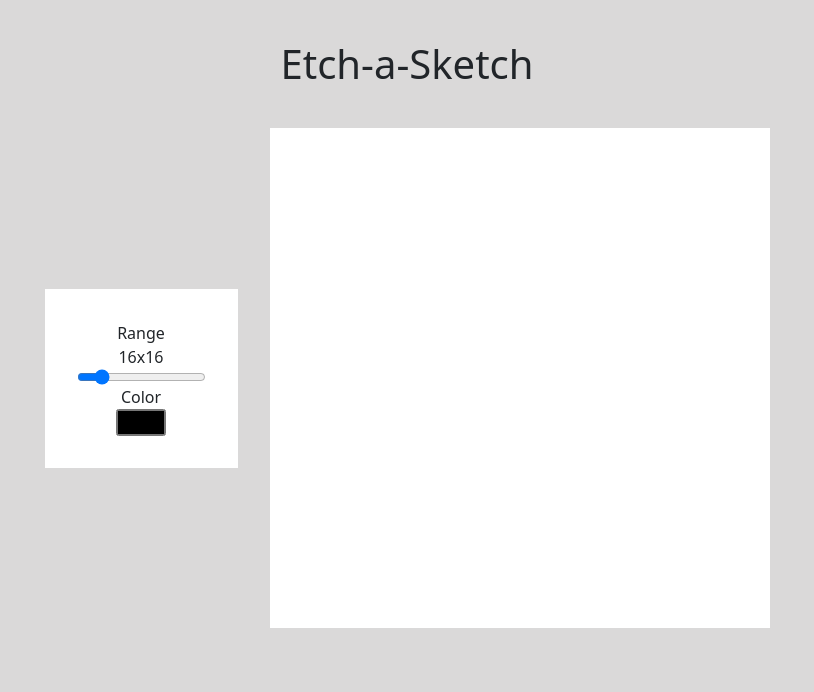
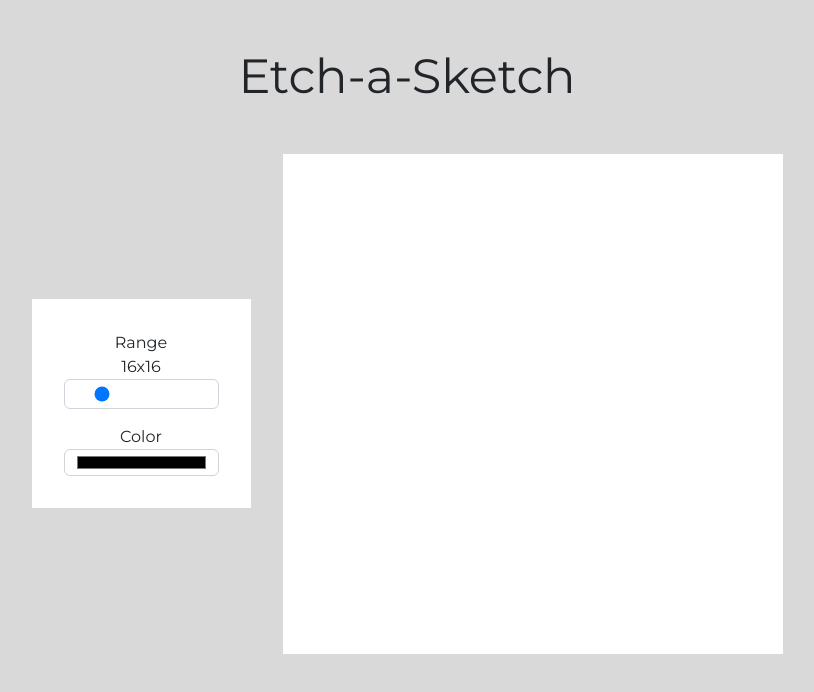
Before and after one commit to BegoRodriguez/etch-a-sketch, a plain HTML site: page index.html in a window 1280 px wide. Shown: the whole page, without its empty margins (233-1047 px from the left). Drawn offline with nearby package versions, Linux system fonts and the light colour scheme.

Commit message:
Add some styles

```diff
--- a/css/style.css
+++ b/css/style.css
@@ -1,3 +1,6 @@
+
+
+@import url('https://fonts.googleapis.com/css2?family=Montserrat:wght@200;300;400&display=swap');
 
 /* CSS Reset */
 * {
@@ -8,6 +11,7 @@
 
 body {
     background-color: rgb(218, 217, 217);
+    font-family: 'Montserrat', sans-serif;;
 }
 
 .container {
@@ -42,4 +46,5 @@ body {
 
 h1 {
     margin: 1em auto;
+    font-size: 3em;
 }
--- a/index.html
+++ b/index.html
@@ -16,9 +16,9 @@
                 <div class="controlers">
                     <label for="range">Range</label>
                     <div id="selectedRange">16x16</div>
-                    <input id="gridSize" name="gridSize" type="range" min="1" max="100" value="16">
-                    <label for="color">Color</label>
-                    <input type="color" id="color" name="color" value="#000000"/>
+                    <input id="gridSize" name="gridSize" type="range" min="1" max="100" value="16" class="form-control" />
+                    <label for="color" class="mt-3">Color</label>
+                    <input type="color" id="color" name="color" value="#000000" class="form-control" />
 
                 </div>
                 <div id="myGrid"></div>
```
